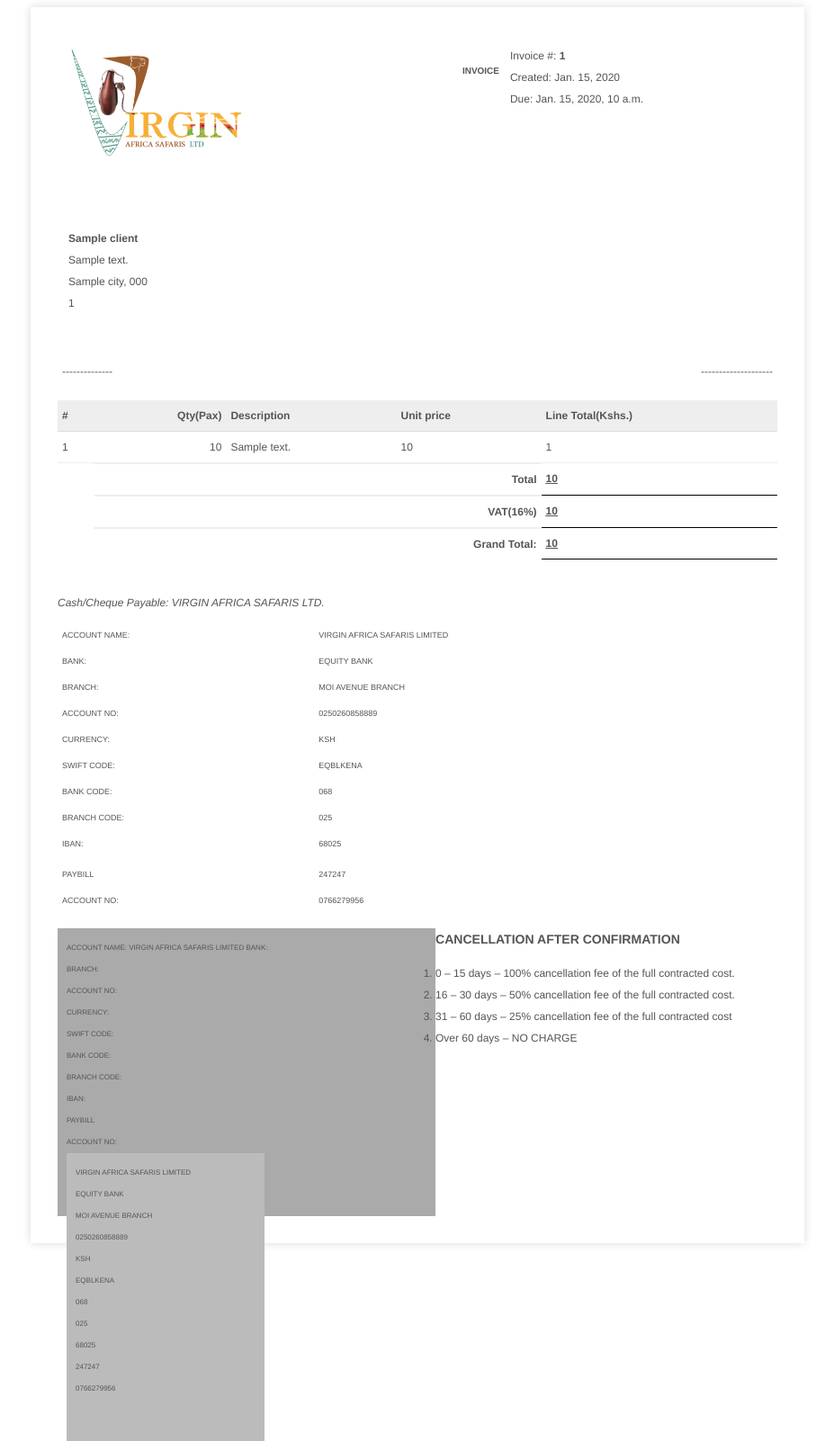
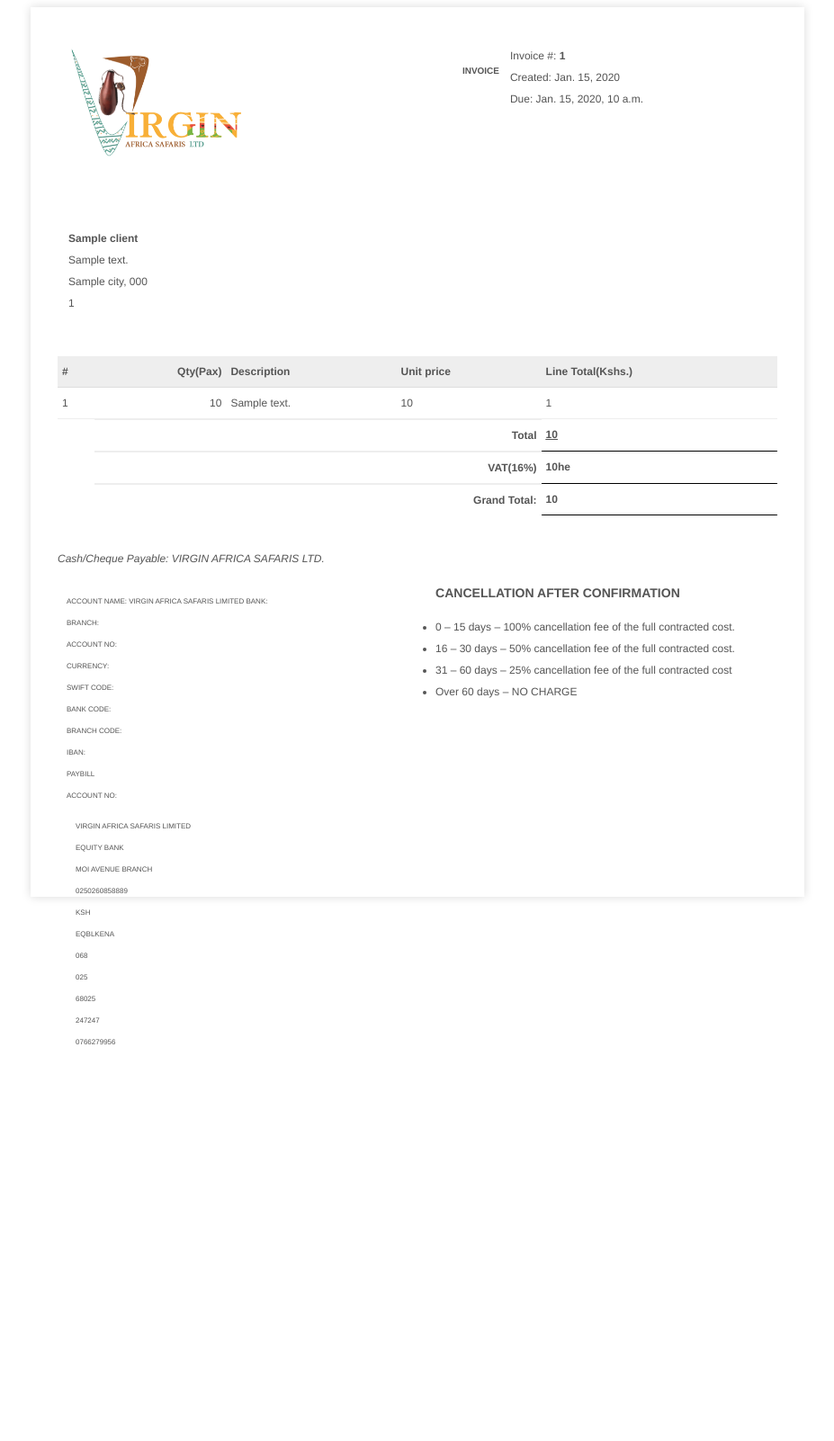
Before and after one commit to kenwekesa/virgin-invoicing-app, a Django app: template templates/invoice/pdf.html in a window 1280 px wide. Shown: the whole page at 90% size, without its empty margins (176-1103 px from the left). After the commit the page ends 1161 px from the top, so only its background shows below. Run offline with Django 3.2, Linux system fonts and the light colour scheme; the template is opened without the code that fills it: most values are stand-ins (such as "Sample title", 1, 10 or a date in 2020).

Commit message:
pdf still edited

```diff
--- a/templates/invoice/pdf.html
+++ b/templates/invoice/pdf.html
@@ -189,13 +189,6 @@
           </td>
         </tr>
 
-
-        <tr class="details">
-          <td>--------------</td>
-
-          <td>--------------------</td>
-        </tr>
-
        <tr>
        <table style="border-collapse: collapse;">
         <tr class="heading">
@@ -244,14 +237,14 @@
           <td></td>
 
           <td colspan="3">VAT(16%)</td>
-          <td class = "grand_total"><u><u>{{tax}}</u><u/></td>
+          <td class = "grand_total">{{tax}}he</td>
         </tr>
 
         <tr class="total">
           <td></td>
 
           <td colspan="3">Grand Total:</td>
-          <td class = "grand_total"><u><u>{{invoiceGrandTotal}}</u><u/></td>
+          <td class = "grand_total">{{invoiceGrandTotal}}</td>
         </tr>
 
         {%else%}
@@ -259,7 +252,7 @@
           <td></td>
 
           <td colspan="3">Grand Total:</td>
-          <td class = "grand_total"><u><u>{{invoice.grand_total}}</u><u/></td>
+          <td class = "grand_total">{{invoice.grand_total}}</td>
         </tr>
 
         {%endif%}
@@ -270,62 +263,11 @@
      </table>
 
       <p><i>Cash/Cheque Payable: VIRGIN AFRICA SAFARIS LTD.</i></p>
-      <table cellspacing="0" style="border-spacing: 0;border-collapse: collapse;" class="payment_details_table">
-        <tr>
-          <td>ACCOUNT NAME:</td>
-          <td>VIRGIN AFRICA SAFARIS LIMITED</td>
-        </tr>
-        <tr>
-          <td>BANK:</td>
-          <td>EQUITY BANK</td>
-        </tr>
-        <tr>
-          <td>BRANCH:</td>
-          <td>MOI AVENUE BRANCH</td>
-        </tr>
-        <tr>
-          <td>ACCOUNT NO:</td>
-          <td>0250260858889</td>
-        </tr>
-        <tr>
-          <td>CURRENCY:</td>
-          <td>KSH</td>
-        </tr>
-        <tr>
-          <td>SWIFT CODE:</td>
-          <td>EQBLKENA</td>
-        </tr>
-        <tr>
-          <td>BANK CODE:</td>
-          <td>068</td>
-        </tr>
-        <tr>
-          <td>BRANCH CODE:</td>
-          <td>025</td>
-        </tr>
-        <tr>
-          <td>IBAN:</td>
-          <td>68025</td>
-        </tr>
-        <tr>
-          <td></td>
-          <td></td>
-        </tr>
-        <tr>
-          <td>PAYBILL</td>
-          <td>247247</td>
-        </tr>
-        <tr>
-          <td>ACCOUNT NO:</td>
-          <td>0766279956</td>
-        </tr>
-      </table>
 
-      <div>
-
+<div>
 
       <div class="payment_row">
-  <div class="payment_column" style="background-color:#aaa;">
+  <div class="payment_column">
     <td>ACCOUNT NAME:</td>
           <td>VIRGIN AFRICA SAFARIS LIMITED</td>
         </tr>
@@ -348,7 +290,7 @@
 
         ACCOUNT NO:<br/>
 
-  <div class="payment_column" style="background-color:#bbb;">
+  <div class="payment_column">
 
 
           VIRGIN AFRICA SAFARIS LIMITED<br/>
@@ -373,12 +315,15 @@
 
   </div>
 </div>
-         <h3>CANCELLATION AFTER CONFIRMATION</h3>
-<ol><li>0 – 15 days – 100% cancellation fee of the full contracted cost.</li>
+<div>
+  <h3>CANCELLATION AFTER CONFIRMATION</h3>
+<ul><li>0 – 15 days – 100% cancellation fee of the full contracted cost.</li>
 <li>16 – 30 days – 50% cancellation fee of the full contracted cost.</li>
 <li>31 – 60 days – 25% cancellation fee of the full contracted cost</li>
 <li>Over 60 days – NO CHARGE</li>
-</ol>
+</ul>
+</div>
+
       </div>
     </div>
   </body>
```
